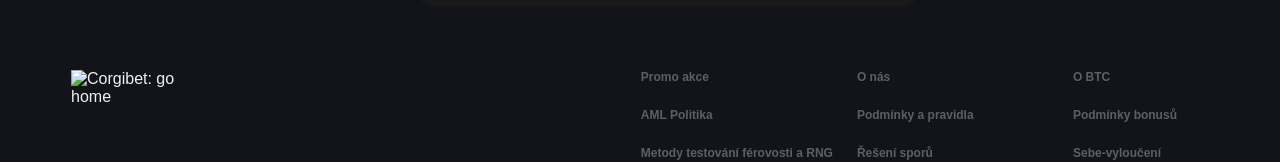
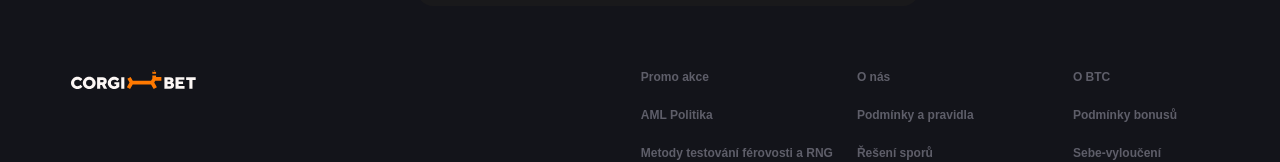
Before and after one commit to artemkis/My, a plain HTML site: page cs-cs/index.html in a window 1280 px wide. Shown: the part 6813-6975 px from the top of the page. Drawn offline with Linux system fonts and the light colour scheme; a web font is replaced by a local one.

Commit message:
Update index.html

```diff
--- a/cs-cs/index.html
+++ b/cs-cs/index.html
@@ -1252,7 +1252,7 @@
                   />
                   <img
                     eleventy:ignore=""
-                    src="assets/static/img/logo.svg"
+                    src="../assets/static/img/logo.svg"
                     alt="Corgibet: go home"
                     class="logo__img"
                   />
```
